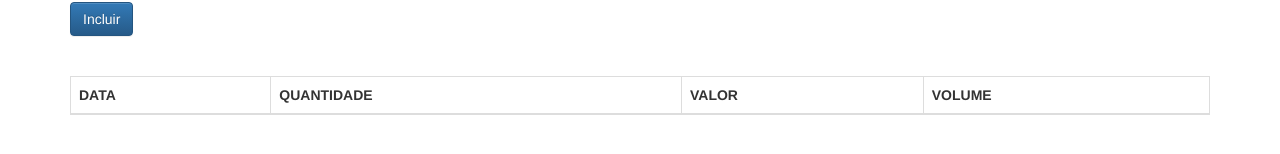
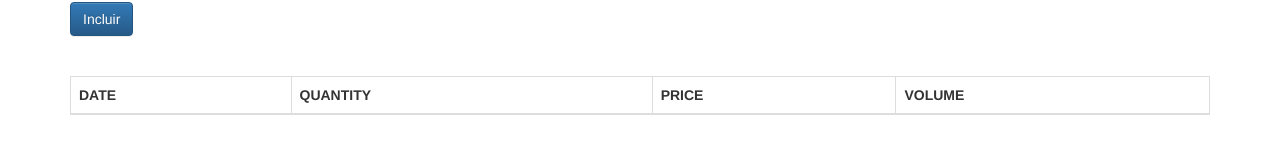
Before and after one commit to RicardoZambon/Alura-Curso-TypeScript, a website: page AluraBank/app/index.html in a window 1280 px wide. Shown: the part 290-444 px from the top of the page. Drawn offline with Linux system fonts and the light colour scheme.

Commit message:
3rd class, video 04.

```diff
--- a/AluraBank/app/index.html
+++ b/AluraBank/app/index.html
@@ -36,26 +36,12 @@
     <br />
     <br />
 
-    <table class="table table-hover table-bordered">
-        <thead>
-            <tr>
-                <th>DATA</th>
-                <th>QUANTIDADE</th>
-                <th>VALOR</th>
-                <th>VOLUME</th>
-            </tr>
-        </thead>
-
-        <tbody>
-        </tbody>
-
-        <tfoot>
-        </tfoot>
-    </table>
+    <div id="negotiationsView"></div>
 
     <script src="js/models/Negotiation.js"></script>
     <script src="js/models/Negotiations.js"></script>
     <script src="js/controllers/NegotiationController.js"></script>
+    <script src="js/views/NegotiationsView.js"></script>
     <script src="js/app.js"></script>
 
 </body>
--- a/AluraBank/app/js/controllers/NegotiationController.js
+++ b/AluraBank/app/js/controllers/NegotiationController.js
@@ -1,9 +1,11 @@
 class NegotiationController {
     constructor() {
         this._negotiations = new Negotiations();
+        this._negotiationsView = new NegotiationsView('#negotiationsView');
         this._inputDate = document.querySelector('#date');
         this._inputQuantity = document.querySelector('#quantity');
         this._inputPrice = document.querySelector('#price');
+        this._negotiationsView.update();
     }
     add(event) {
         event.preventDefault();
--- /dev/null
+++ b/AluraBank/app/js/views/NegotiationsView.js
@@ -0,0 +1,24 @@
+class NegotiationsView {
+    constructor(selector) {
+        this._element = document.querySelector(selector);
+    }
+    update() {
+        this._element.innerHTML = this.template();
+    }
+    template() {
+        return `
+            <table class="table table-hover table-bordered">
+                <thead>
+                    <tr>
+                        <th>DATE</th>
+                        <th>QUANTITY</th>
+                        <th>PRICE</th>
+                        <th>VOLUME</th>
+                    </tr>
+                </thead>
+                <tbody></tbody>
+                <tfoot></tfoot>
+            </table>
+        `;
+    }
+}
--- a/AluraBank/app/ts/controllers/NegotiationController.ts
+++ b/AluraBank/app/ts/controllers/NegotiationController.ts
@@ -5,11 +5,14 @@ class NegotiationController {
 	private _inputPrice: HTMLInputElement;
 
 	private _negotiations = new Negotiations();
+	private _negotiationsView = new NegotiationsView('#negotiationsView');
 
 	constructor() {
 		this._inputDate = <HTMLInputElement>document.querySelector('#date');
 		this._inputQuantity = <HTMLInputElement>document.querySelector('#quantity');
 		this._inputPrice = <HTMLInputElement>document.querySelector('#price');
+
+		this._negotiationsView.update();
 	}
 
 	add(event: Event) {
```
Also changed, not shown: AluraBank/app/ts/views/NegotiationsView.ts (added, +29 -0 lines).
